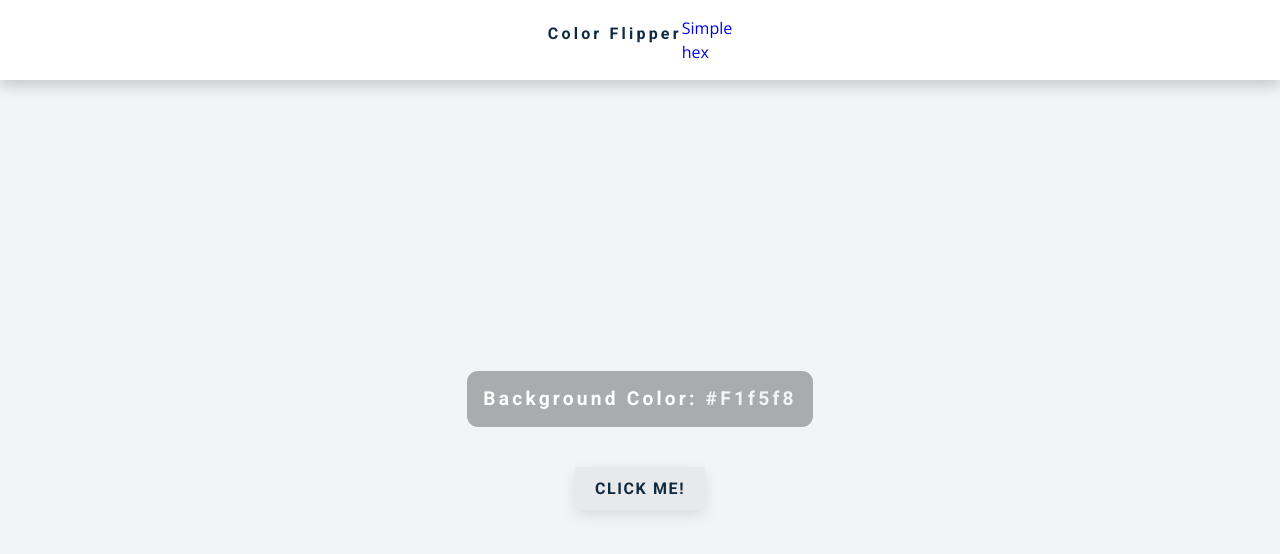
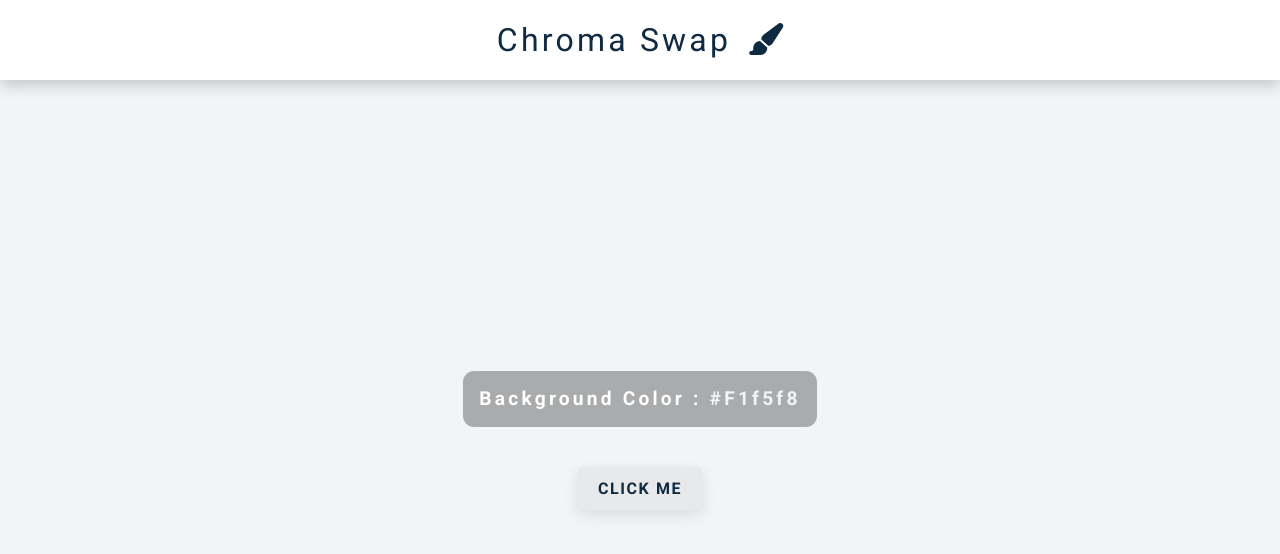
Before and after one commit to RS-coding/chrome_swap, a plain HTML site: page index.html in a window 1280 px wide. Drawn offline with nearby package versions, Linux system fonts and the light colour scheme.

Commit message:
updated files to git

```diff
--- a/index.html
+++ b/index.html
@@ -3,31 +3,29 @@
   <head>
     <meta charset="UTF-8" />
     <meta name="viewport" content="width=device-width, initial-scale=1.0" />
-    <title>Color Flipper || Simple</title>
+    <title>
+     Chroma Swap -change colors
+    </title>
 
     <!-- styles -->
     <link rel="stylesheet" href="styles.css" />
   </head>
+
   <body>
     <nav>
       <div class="nav-center">
-        <h4>color flipper</h4>
-        <ul class="nav-links">
-          <li><a href="index.html">Simple</a></li>
-          <li><a href="hex.html">hex</a></li>
-        </ul>
+        <h1>Chroma Swap</h1>
+        <span><i class="fas fa-paint-brush"></i></span>
       </div>
     </nav>
-
     <main>
       <div class="container">
-        <h2>Background color: <span class="color">
-          #f1f5f8
-        </span></h2>
-        <button class="btn btn-hero" id="btn">click me!</button>
+        <h2>background color : <span class="color">#f1f5f8</span></h2>
+        <button class="btn btn-hero" id="btn">click me</button>
       </div>
     </main>
     <!-- javascript -->
-    <script src="app.js"></script>
+    <script src="https://kit.fontawesome.com/b8a00d31c0.js" crossorigin="anonymous"></script>
+    <script src="hex.js"></script>
   </body>
 </html>
```
